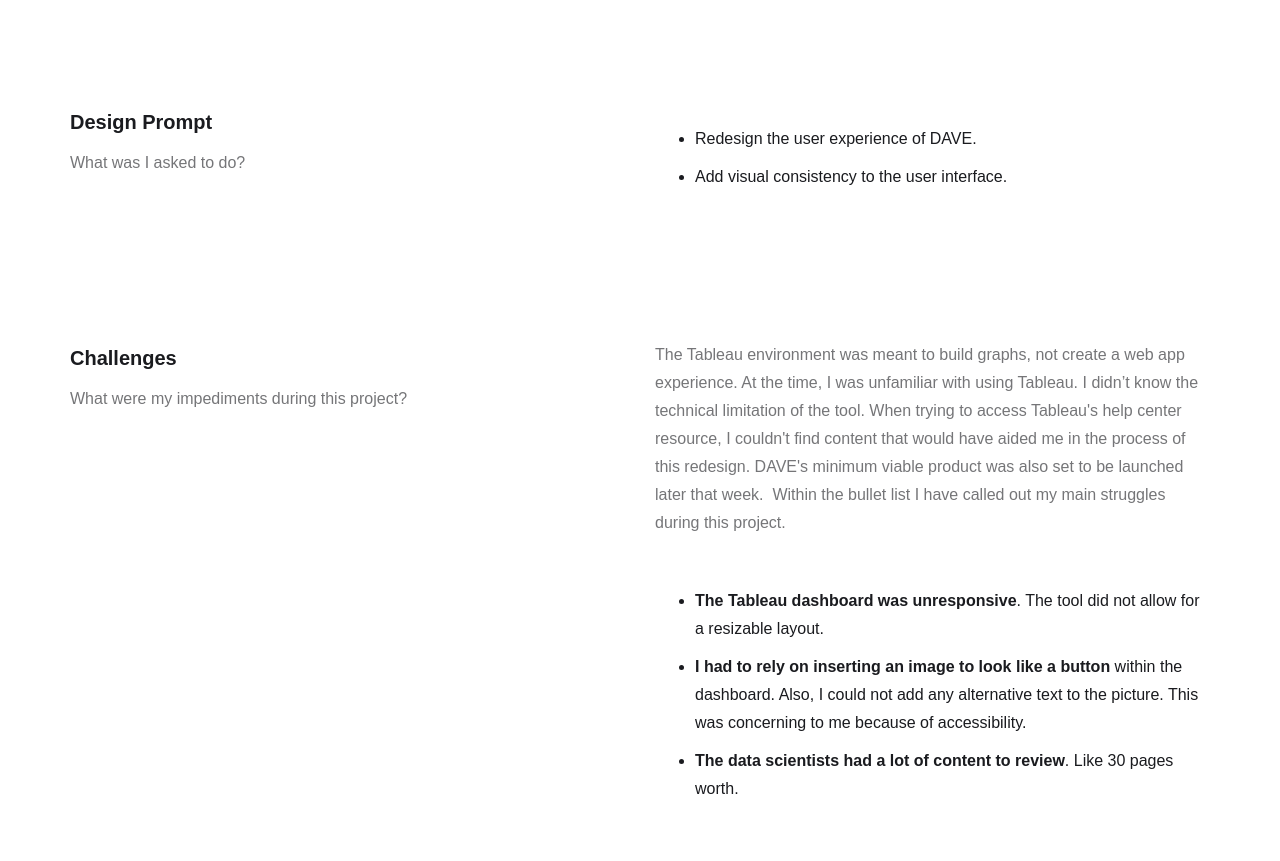
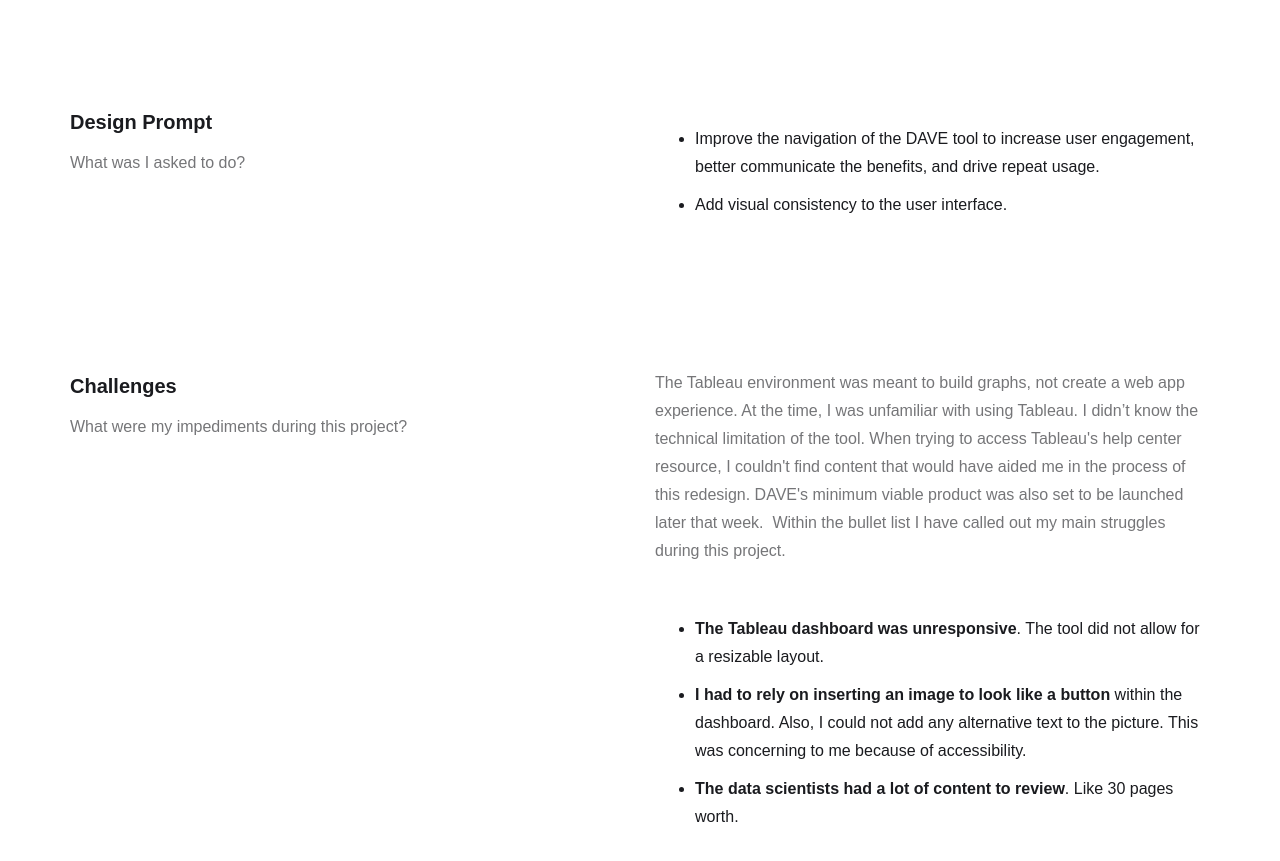
Before and after one commit to sarrsaddler/rsaddlerport, a plain HTML site: page work/project-1.html in a window 1280 px wide. Shown: the part 1840-2701 px from the top of the page. Drawn offline with nearby package versions, Linux system fonts and the light colour scheme; a script that the page names is missing.

Commit message:
Update project-1.html

```diff
--- a/work/project-1.html
+++ b/work/project-1.html
@@ -70,7 +70,7 @@
           <div class="paragraph-light cc-position-name">What was I asked to do?</div>
         </div>
         <ul>
-          <li class="list-item-3">Redesign the user experience of DAVE.</li>
+          <li class="list-item-3">Improve the navigation of the DAVE tool to increase user engagement, better communicate the benefits, and drive repeat usage.</li>
           <li class="list-item-7">Add visual consistency to the user interface.</li>
         </ul>
       </div>
```
